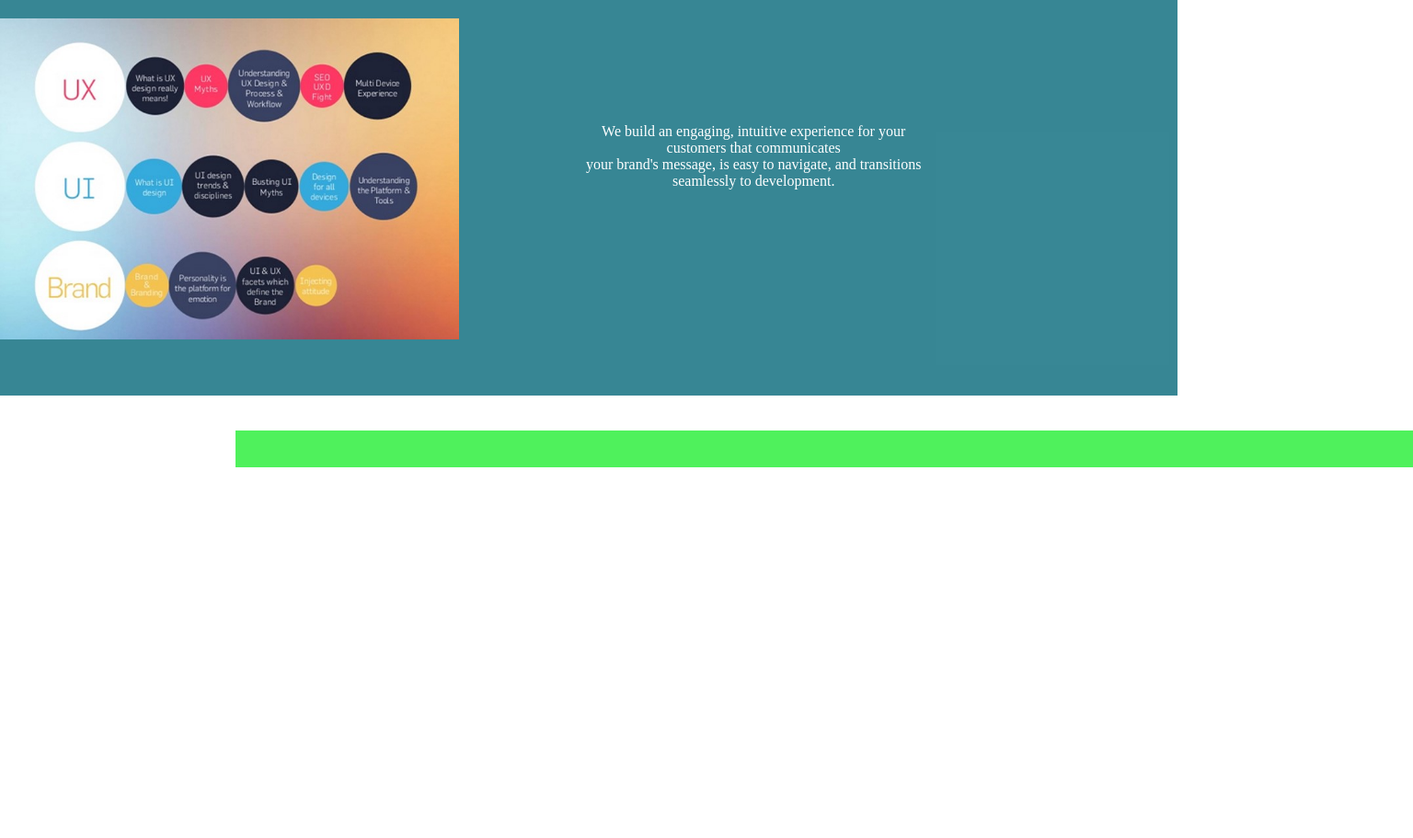
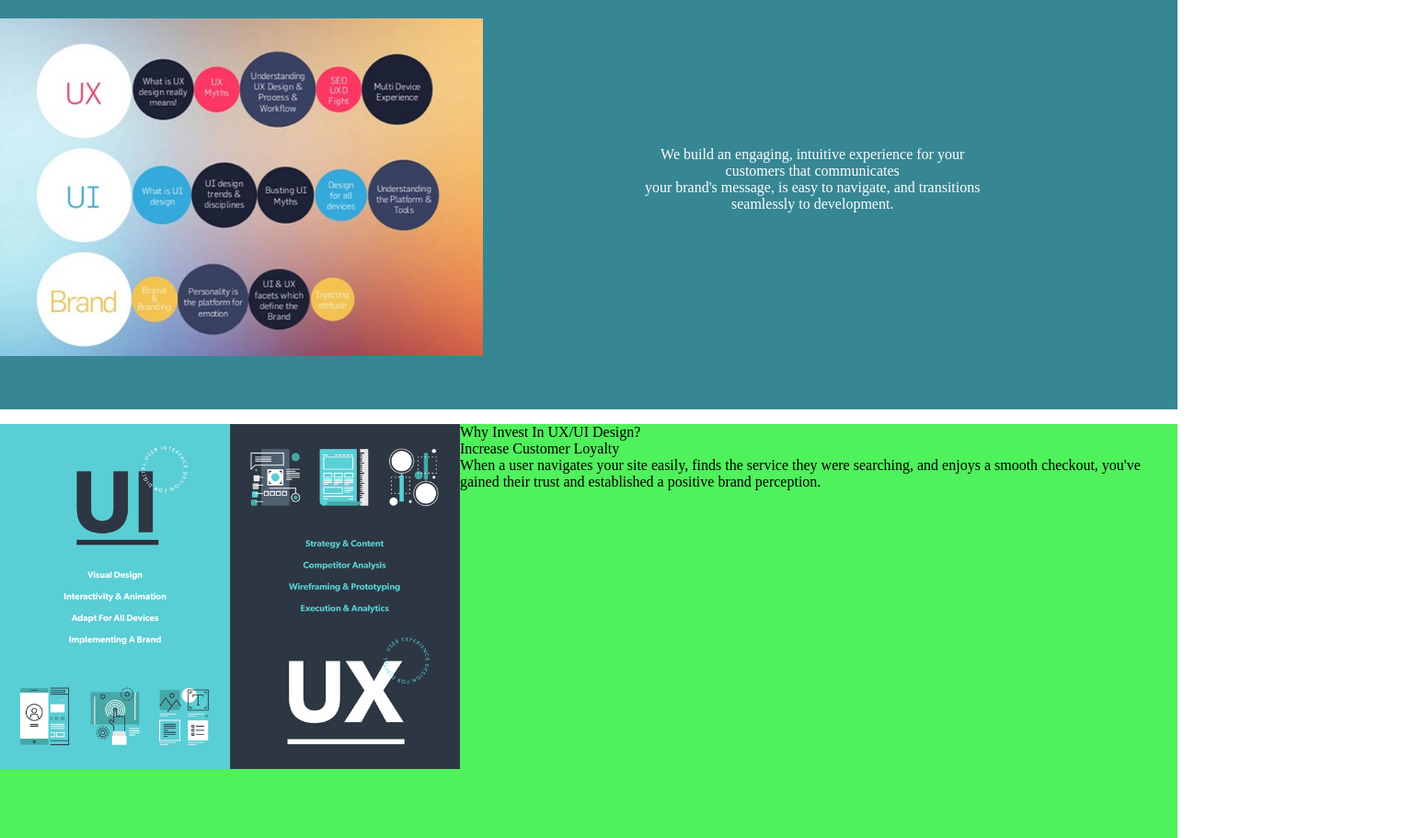
Before and after one commit to Eliseo115/law-firm, a plain HTML site: page index.html in a window 1280 px wide. Shown: the part 620-1531 px from the top of the page at 92% size, 1536 px wide, since content can reach past the window. Before the commit the page ends 1128 px from the top, so only its background shows below. Drawn offline with Linux system fonts and the light colour scheme.

```diff
--- a/css/styles.css
+++ b/css/styles.css
@@ -36,36 +36,37 @@ body {
 
  .brand{
     width:100%;
-    height:450px;
+    height:465px;
     position:relative;
     background-color: rgba(36, 123, 138, 0.911)
     }
 
 
-.brand-1-jpg{
-    width:39%;
+.brand-jpg{
+    width:41%;
     margin-top: 40px;
     float: left;
 }
 
-.brand-1-text{
+.brand-text{
     width:30%;
     text-align:center;
-    margin-top: 12%;
-    margin-left: 10%;
+    margin-top: 14%;
+    margin-left: 13%;
     float: left;
     color:white;
 }
+
 /* -----------End of Brand Section-------- */
+
+
 .infograph{
     width:100%;
-    height:40px;
-    margin-top:3%;
-    margin-left:20%;
+    height:450px;
     background-color:rgb(79, 241, 92);
 }
 
-.feature-2-jpg{
+.infograph-jpg{
     width: 500px;
     height:;
     float: left;
--- a/index.html
+++ b/index.html
@@ -31,9 +31,9 @@
 
 <section class="brand">
 
-        <img class= "brand-1-jpg" src= "img/General images/ux-ui.jpeg">
+        <img class= "brand-jpg" src= "img/General images/ux-ui.jpeg">
 
-        <p class= "brand-1-text">
+        <p class= "brand-text">
                 We build an engaging, intuitive experience for your customers that communicates <br> your brand's message, is easy to navigate, and transitions seamlessly to development.
          </p>
 
@@ -42,15 +42,15 @@
 <!------------------End of Brand Section-------->
 
 <section class= "infograph">
-     <!-- <div class= "feature-2">
-         <img class="feature-2-jpg" src="img/General images/infographic.jpg">-->
-        <!-- <p class= "feature-2-text">
-            Lorem, ipsum dolor sit amet consectetur adipisicing elit. Repellat fuga explicabo animi deleniti nisi ducimus praesentium, quas cum dicta minus perferendis aperiam corporis obcaecati? Quas corporis quo neque accusamus deleniti.
-        </p>     -->
 
+         <img class="infograph-jpg" src="img/General images/infographic.jpg">
+        <p class= "feature-2-text">
+            Why Invest In UX/UI Design?<br> Increase Customer Loyalty <br> When a user navigates your site easily, finds the service they were searching, and enjoys a smooth checkout, you've gained their trust and established a positive brand perception.
+        </p>
 
-    </div>
 </section>
+
+<!-------------End of Infograph-Section -------------->
 
 
   <!--
```
